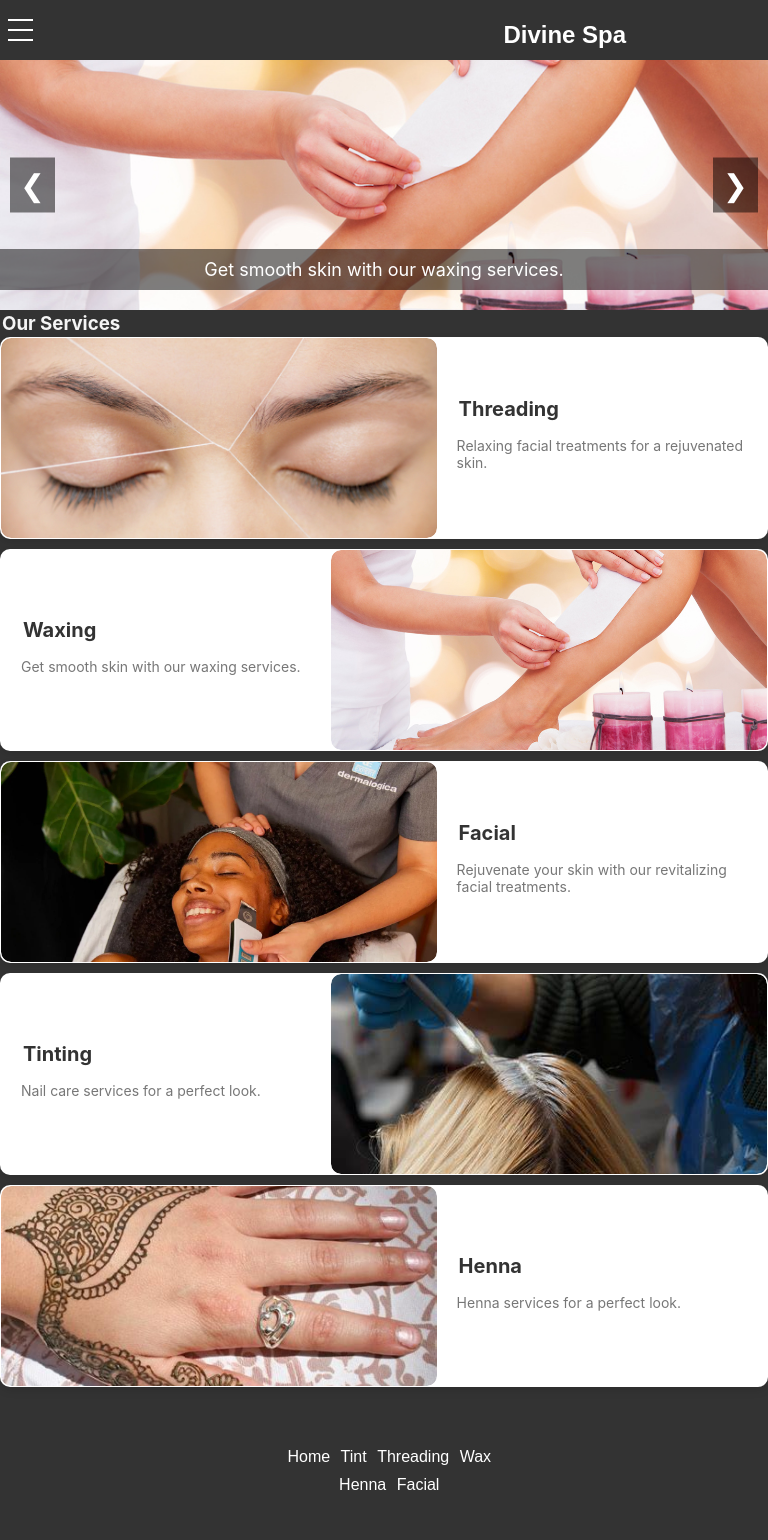
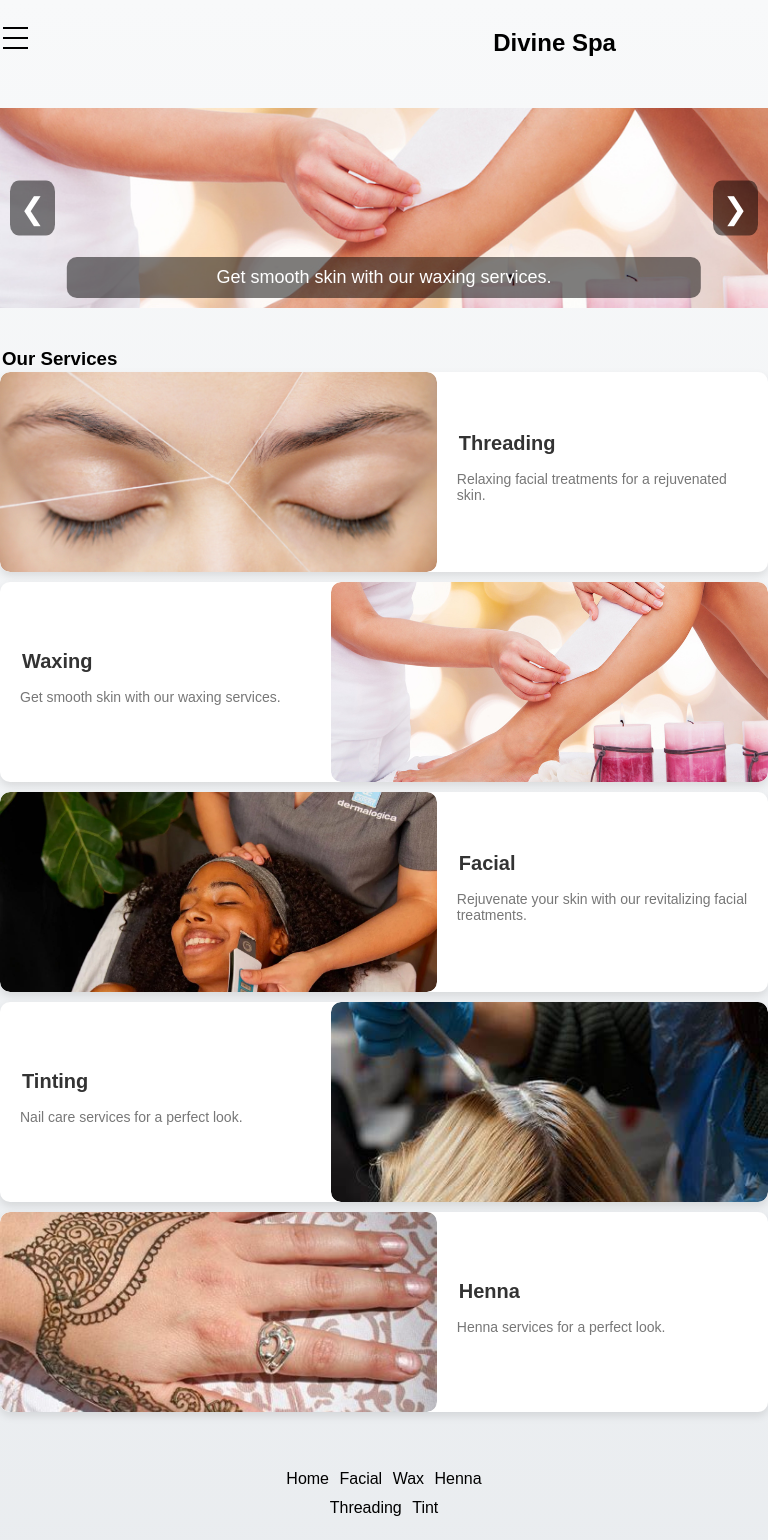
Before and after one commit to nbbhatta143/awesome-spa, a React (Create React App) app: page /henna in a window 768 px wide. Shown: the top 1540 px of the page. Built offline with nearby package versions, Linux system fonts and the light colour scheme.

Commit message:
Page design and color changes

```diff
--- a/src/component/HomePage.js
+++ b/src/component/HomePage.js
@@ -4,13 +4,13 @@ import SpaCard from './SpaCard';
 
 function Homepage({images}){
   return (
-    <body className="App-header">
+    <main className="App-header">
       <Carousel images={images} />
       <h3>Our Services</h3>
       <div className="card-container">
         <SpaCard images={images} />
       </div>
-    </body>
+    </main>
   );
 };
 export default Homepage;
--- a/src/component/Navbar.js
+++ b/src/component/Navbar.js
@@ -18,8 +18,6 @@ function Navbar({title, isFooter}) {
 
 
   return (
-    <div className="App">
-      <header>
     <nav className="navbar">
       <div className="logo">
         <ul>
@@ -30,12 +28,11 @@ function Navbar({title, isFooter}) {
       <div className={!isFooter? 'footer': `menu ${isOpen ? 'open' : ''}`}>
         <ul>
           <li><a href="#/" onClick={closeMenu}>Home</a></li>
-              <li><a href="#tinting" onClick={closeMenu}>Tint</a></li>
-              <li><a href="#facial" onClick={closeMenu}>Threading</a></li>
+          <li><a href="#facial" onClick={closeMenu}>Facial</a></li>
           <li><a href="#waxing" onClick={closeMenu}>Wax</a></li>
           <li><a href="#henna" onClick={closeMenu}>Henna</a></li>
-              <li><a href="#facial" onClick={closeMenu}>Facial</a></li>
-
+          <li><a href="#threading" onClick={closeMenu}>Threading</a></li>
+          <li><a href="#tinting" onClick={closeMenu}>Tint</a></li>
         </ul>
       </div>
       {isFooter && (
@@ -47,9 +44,6 @@ function Navbar({title, isFooter}) {
       )}
 
     </nav>
-      </header>
-
-    </div>
   );
 }
 
--- a/src/component/ServicesView.js
+++ b/src/component/ServicesView.js
@@ -1,28 +1,3 @@
-// // src/Tint.js
-// import React from 'react';
-// import SpaCard from './SpaCard';
-// import { useNavigate } from 'react-router-dom';
-
-
-// function ServicesView({images, servicesName}) {
-//   const navigate = useNavigate();
-//    // Handle card navigation
-//     const handleServiceNavigation = (serviceName) => {
-//       const name = serviceName.toLowerCase();
-//       navigate(`/${name}`);
-//     };
-//   return (
-//     <div className="service-container"
-//       onClick={() => handleServiceNavigation(servicesName)}
-//     >
-//       <h4 className="Services-header">{servicesName}</h4>
-//       <div className="spa-card-list">
-//         <SpaCard images={images} displayButton={true} />
-//       </div>
-//     </div>
-//   );
-// }
-// export default ServicesView;
 import React from 'react';
 import SpaCard from './SpaCard';
 import { useNavigate } from 'react-router-dom';
@@ -37,23 +12,22 @@ function ServicesView({ images, servicesName }) {
   };
 
   return (
-    <div className="service-container">
+    <>
       <h4 className="Services-header">{servicesName}</h4>
-      <div className="spa-card-list">
       {images.map((service, index) => (
         <div
           key={index}
           onClick={() => handleServiceNavigation(service)} // Navigate to detail view on click
-            className="spa-card-wrapper"
         >
           <SpaCard
             images={[service]} // Pass only the specific service as an array
             displayButton={false} // Hide the button in this context
+            placeholder={index}
           />
         </div>
       ))}
-      </div>
-    </div>
+
+    </>
   );
 }
 
--- a/src/component/SpaCard.js
+++ b/src/component/SpaCard.js
@@ -4,7 +4,7 @@ import { useNavigate } from 'react-router-dom';
 import '../style/SpaCard.css';
 import BookButton from '../component/BookButton';
 
-function SpaCard({ images,displayButton }) {
+function SpaCard({ images, displayButton, placeholder }) {
   const navigate = useNavigate();
   const cardRefs = useRef([]); // Create refs for all cards
 
@@ -56,7 +56,7 @@ function SpaCard({ images,displayButton }) {
   return images.map((image, index) => (
     <div
       key={index}
-      className={`spa-card ${index % 2 === 1 ? 'reverse' : ''}`}
+      className={`spa-card ${index % 2 === 1 || placeholder % 2 === 1 ? 'reverse' : ''}`}
       ref={(el) => (cardRefs.current[index] = el)} // Assign ref to each card
       onClick={() => handleServiceNavigation(image.alt)}
     >
--- a/src/style/App.css
+++ b/src/style/App.css
@@ -1,22 +1,25 @@
 
-/* Basic layout and style for the app */
+
+html{
+  background: linear-gradient(to bottom, #f8f9fa, #e9ecef); /* Subtle gradient background */
+  color: black;
+  font-family: sans-serif;
+}
 .App {
+  padding: 0;
+  height: 100%;
+  width: 100%;
+  box-sizing: border-box;
+  background-color: whitesmoke;
   font-family: Arial, sans-serif;
-  background-color: #333;
-  margin-top: 2px;
-  max-width: 75%;
+  max-width: 70%;
   margin: 0 auto;
 }
-html{
-  background-color: #333;
-}
+
 /* Header and navigation bar styles */
 header {
-  background-color: #333;
-  color: white;
-  /* padding: 10px 5px; */
+  background: linear-gradient(to bottom, #f8f9fa, #e9ecef); /* Subtle gradient background */
   position: relative;
-  /* margin: 5px 5px 1px 2px; */
   text-align: center;
 
 }
@@ -27,14 +30,10 @@ header {
 
 .navbar {
   display: flex;
-  /* justify-content: space-between; */
-  /* align-items: center; */
   position: relative;
   width: 100%;
-  left: -12%;
   justify-content: flex-end;
   align-items: flex-start;
-  /* padding-bottom: 2%; */
   flex-direction: row-reverse;
 }
 
@@ -53,7 +52,7 @@ header {
 }
 
 .menu ul li a {
-  color: white;
+  color: black;
   text-decoration: none;
   font-size: 18px;
 }
@@ -67,7 +66,7 @@ header {
 
 .logo ul li a {
   text-decoration: none; /* Removes underline */
-  color: white; /* Sets link text color */
+  color: black; /* Sets link text color */
 }
 
 .menu ul li a:hover {
@@ -91,20 +90,20 @@ header {
   width: 25px;  /* Ensure each bar has enough width */
   height: 4px;  /* Make bars taller for visibility */
   margin: 4px 0;  /* Add space between bars */
-  background-color: white;
+  background-color: black;
   z-index: 2;
 }
 .Services-container {
   display: flex;
   padding: 5px;
-  background-color: #333;
+  background-color: whitesmoke;
   min-height: 100vh; /* Full viewport height */
 }
 
 .Services-header {
   display: flex ;
   position: relative;
-  color: white;
+  color: black;
   text-align: center;
   margin-bottom: 10px;
   justify-content: flex-start;
@@ -123,9 +122,10 @@ header {
   /* Hide the regular menu */
   .App {
     font-family: Arial, sans-serif;
-    background-color: #333;
     max-width: 100%;
     margin: 0 auto;
+    background: linear-gradient(to bottom, #f8f9fa, #e9ecef); /* Subtle gradient background */
+
   }
 
   .menu {
@@ -134,8 +134,6 @@ header {
     top: 0;
     left: -250px; /* Start off-screen to the left */
     bottom: 0;
-    /* width: 30%; Menu width */
-    background-color: #333;
     padding: 10px;
     transition: left 0.3s ease-in-out; /* Apply smooth sliding transition */
     z-index: 2;
@@ -143,9 +141,8 @@ header {
   }
   .carousel-image img {
     width: 100%;
-    height: 100px;
+    height: 25vh;
     object-fit: cover;
-    /* border-radius: 10px; */
 }
   /* Show the hamburger menu on the left side */
   .hamburger {
@@ -155,22 +152,8 @@ header {
     left: 0%;
     justify-content: space-between;
     align-items: center;
-    padding: 2%;
+    padding: 5% 3% 4% 0%;
   }
-  /* .navbar {
-    display: flex;
-    justify-content: space-between;
-    align-items: center;
-    position: relative;
-    width: 100%;
-    left: 0%;
-    justify-content: space-between;
-    align-items: flex-start;
-    padding-bottom: 2%;
-    align-items: center;
-    padding: 2%;
-  } */
-  /* Positioning for the hamburger menu and logo */
   .navbar .logo {
     position: absolute;
     /* left: 50%; */
@@ -178,25 +161,29 @@ header {
   }
   /* When the menu is open, move it into view */
   .menu.open {
-    left: 0; /* Slide the menu to the visible position */
-    /* background-color: #f7c9ff ;   */
+    left: 0;
+    background-color: rgba(0, 0, 0, 0.5);
     top: 5%;
   }
 
   .menu ul {
-    display: block;
-    /* top: 5%; */
+    display: flex;
+    flex-direction: column;
+    gap: 10px;
+    padding-top: 13%;
+    font-size: x-large;
+    font-weight: bolder;
   }
 
   .menu ul li {
     margin-bottom: 5%;
-
   }
 
   .menu ul li a{
     font-size: 15px;
     color: white;
     text-decoration: none;
+    padding:5%
   }
   .logo ul li a {
     text-decoration: none;
@@ -222,7 +209,7 @@ header {
 
   .footer ul li a {
     /* font-size: 15px; */
-    color: white;
+    color: black;
     text-decoration: none;
   }
 
@@ -230,8 +217,8 @@ header {
     text-decoration: underline;
   }
   header {
-    background-color: #333;
-    color: white;
+    /* background-color: whitesmoke; */
+    color: black;
     padding: 15px 5px;
     position: relative;
 
--- a/src/style/Carousel.css
+++ b/src/style/Carousel.css
@@ -1,11 +1,12 @@
 /* General Carousel Styling */
 .carousel {
   position: relative;
-  width: 100%;
-  height: 50%; /* Adjust height as needed for better visuals */
+  /* width: 100%; */
+  /* height: 50%; Adjust height as needed for better visuals */
   overflow: hidden; /* Hide images that are off-screen */
   /* margin-top: 20px; Add some space between the navbar and the carousel */
   /* border-radius: 10px; */
+  margin: 5% auto;
 }
 
 .carousel-images {
@@ -27,7 +28,7 @@
 /* Image Styling */
 .carousel-image img {
   width: 100%;
-  height: 250px; /* Ensure image fills the height of the container */
+  max-height: 50vh; /* Ensure image fills the height of the container */
   object-fit: cover; /* Ensures image covers the entire div without distortion */
   /* border-radius: 10px; */
 }
@@ -44,6 +45,7 @@
   transform: translateX(-50%); /* Center horizontally */
   width: 80%;
   text-align: center;
+  border-radius:10px
   /* border-radius: 10px; */
 }
 
@@ -58,21 +60,25 @@
   border: none;
   cursor: pointer;
   padding: 10px;
-  /* border-radius: 10px; */
+
 }
 
 .carousel-prev {
   left: 10px;
+  border-radius:20%
 }
 
 .carousel-next {
   right: 10px;
+  border-radius:20%
 }
 
 /* Mobile Responsiveness - Keep the description at the bottom for larger screens */
 @media (min-width: 768px) {
   .carousel-image .description {
-    bottom: 20px; /* Move description up slightly on larger screens */
-    width: 100%; /* Text spans the full width of the image */
+    /* bottom: 20px; Move description up slightly on larger screens */
+    /* width: 100%; Text spans the full width of the image */
+      border-radius: 10px;
   }
+
 }
--- a/src/style/ServiceDetail.css
+++ b/src/style/ServiceDetail.css
@@ -1,25 +1,16 @@
-/* Ensure body and html are properly styled */
-html, body {
-  margin: 0;
-  padding: 0;
-  height: 100%;
-  width: 100%;
-  /* overflow: hidden; Prevent scrolling */
-  box-sizing: border-box;
-  color: whitesmoke;
-}
 
-/* Container for the entire detail view */
 .service-detail-container {
   display: flex;
   justify-content: center;
   align-items: center;
-  height: 100vh; /* Full viewport height */
-  background: linear-gradient(to bottom, #f8f9fa, #e9ecef); /* Subtle gradient background */
+
+  /* background: linear-gradient(to bottom, #f8f9fa, #e9ecef); Subtle gradient background */
   padding: 0 20px; /* Add some padding for smaller screens */
   box-sizing: border-box;
 }
-
+.service-container .spa-card-image{
+  flex:"important";
+}
 /* Card-style detail view */
 .service-detail {
   display: flex;
@@ -80,3 +71,8 @@ html, body {
   color: #28a745;
   margin: 0;
 }
+@media (max-width: 1165px) {
+  .service-detail-container {
+    padding: 4% 20px;
+  }
+}
--- a/src/style/SpaCard.css
+++ b/src/style/SpaCard.css
@@ -4,7 +4,7 @@
   align-items: center;
   justify-content: space-between; /* Ensure even spacing */
   margin: 0px;
-  padding: 1px;
+  padding: 0px;
   background-color: #fff;
   border-radius: 10px;
   box-shadow: 0 4px 8px rgba(0, 0, 0, 0.1);
--- a/src/style/footer.css
+++ b/src/style/footer.css
@@ -1,6 +1,6 @@
 /* Footer.css */
 .footer {
-  background-color: #333; /* Dark background color for footer */
+  /* background-color: #333; Dark background color for footer */
   color: #fff; /* White text color */
   /* padding: 20px 0; */
   text-align: center; /* Center the text */
@@ -29,7 +29,7 @@
 }
 
 .footer-nav a {
-  color: #fff;
+  /* color: #fff; */
   text-decoration: none;
   font-size: 16px;
 }
@@ -57,6 +57,7 @@
   .footer-container {
     flex-direction: column;
     text-align: center;
+    color: black;
   }
 
   .footer-nav ul {
@@ -69,9 +70,8 @@
     margin: 2%;
   }
   footer {
-    background-color: #333 !important;
+    /* background-color: #333 !important; */
     color: #fff !important;
-    padding: 20px 0 !important;
     text-align: center !important;
     width: 100% !important;
     height: 100%;
@@ -87,7 +87,7 @@
   bottom: 0;
   width: 100%; /* Full-width footer */
   /* background-color: #343a40; Dark background color for contrast */
-  color: #ffffff; /* White text color for readability */
+  color: rgb(32, 31, 31); /* White text color for readability */
   text-align: center; /* Center-align text */
   padding: 10px 0; /* Vertical padding for spacing */
   /* box-shadow: 0 -2px 10px rgba(0, 0, 0, 0.1); Subtle shadow */
```
Lines whose indentation alone changed are shown as unchanged.
